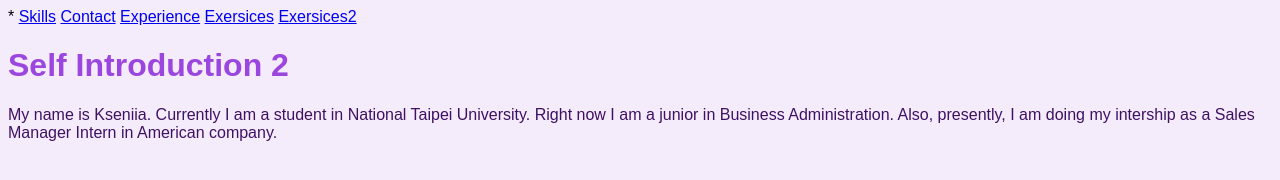
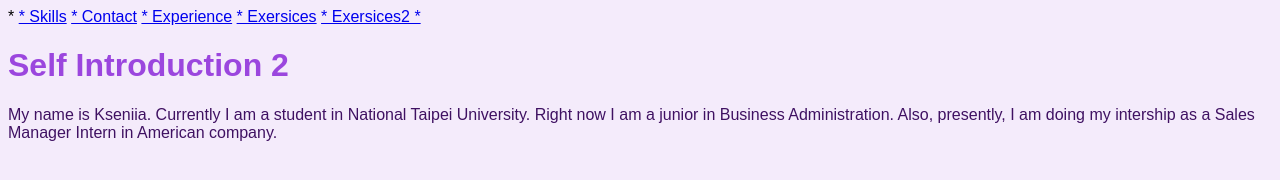
Before and after one commit to kkksyusha/kkksyusha.github.io, a plain HTML site: page docs/index.html in a window 1280 px wide. Drawn offline with Linux system fonts and the light colour scheme.

Commit message:
Update index.html

```diff
--- a/docs/index.html
+++ b/docs/index.html
@@ -12,11 +12,11 @@
 </style>
 	</head>
 	<body>
-    <a href="https://kkksyusha.github.io/skills.html">Skills</a>
-	 <a href="https://kkksyusha.github.io/contact.html">Contact</a>
-	 <a href="https://kkksyusha.github.io/experience.html">Experience</a>
-	 <a href="https://kkksyusha.github.io/exercises.html">Exersices</a>
-	 <a href="https://kkksyusha.github.io/exercise.html">Exersices2</a>
+    <a href="https://kkksyusha.github.io/skills.html">* Skills</a>
+	 <a href="https://kkksyusha.github.io/contact.html">* Contact</a>
+	 <a href="https://kkksyusha.github.io/experience.html">* Experience</a>
+	 <a href="https://kkksyusha.github.io/exercises.html">* Exersices</a>
+	 <a href="https://kkksyusha.github.io/exercise.html">* Exersices2 *</a>
 
 
 		<strong> <h1>Self Introduction 2</h1> </strong>
```
